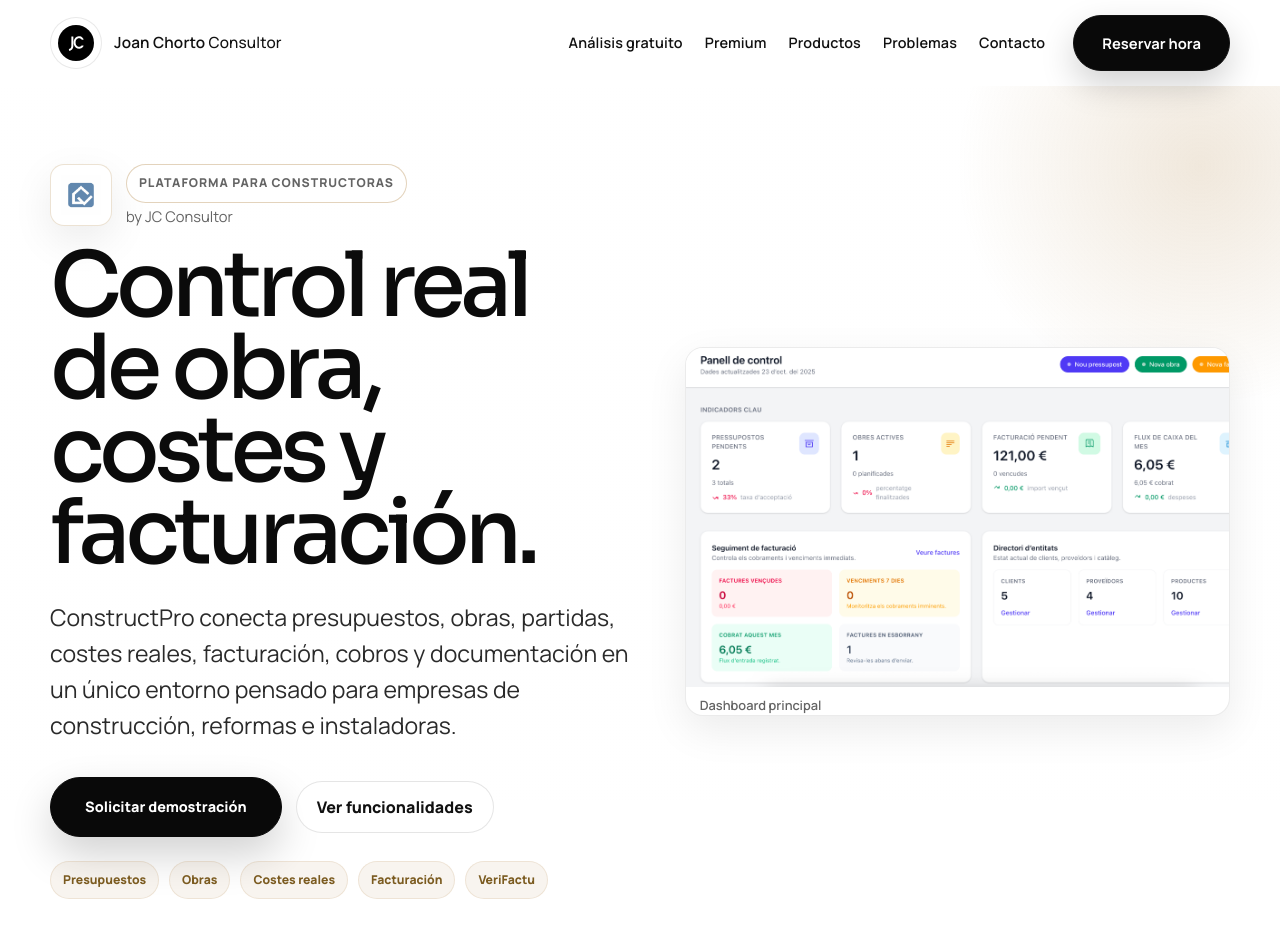
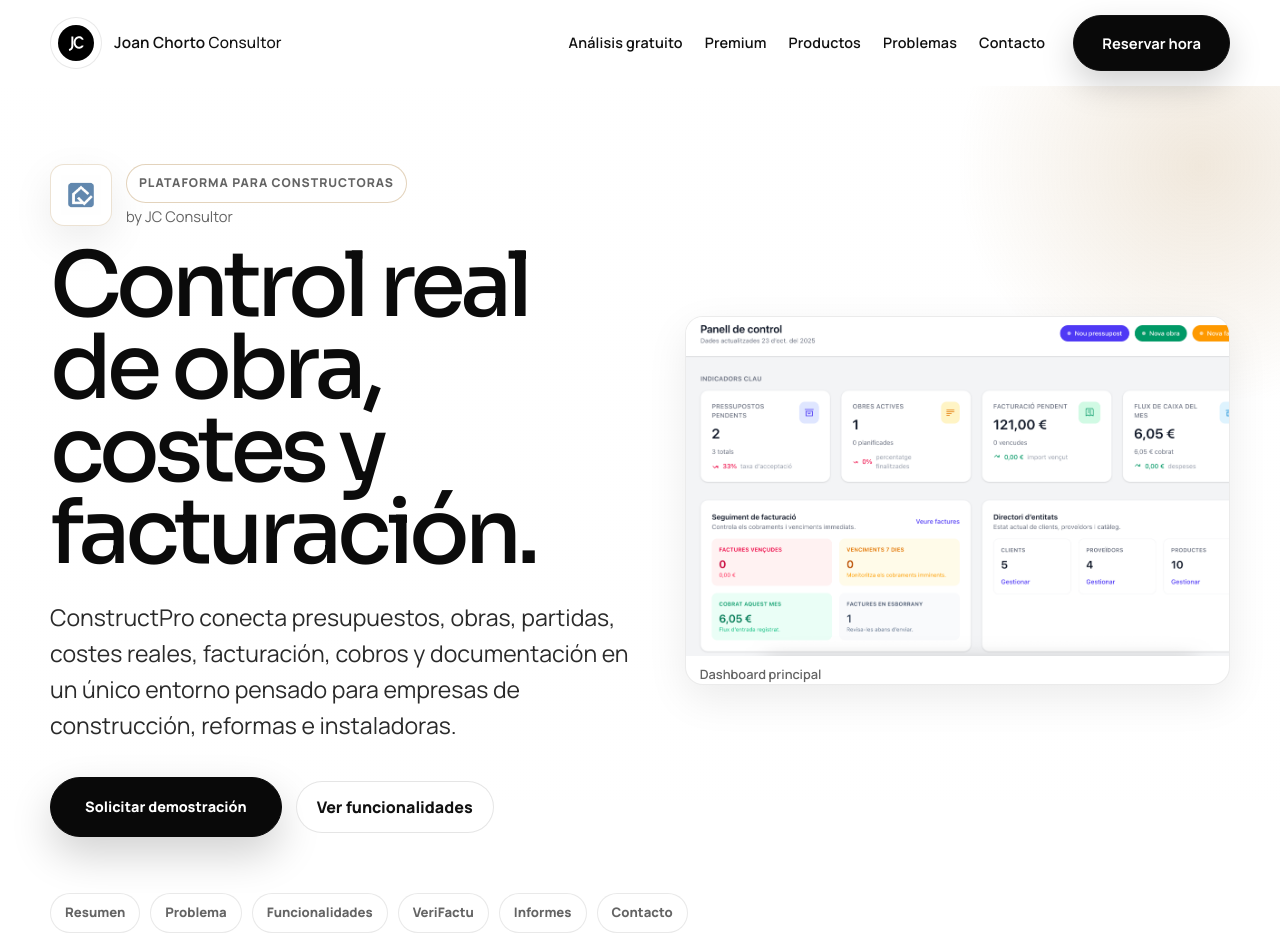
Before and after one commit to joanchorto1/web-jct-agency, a React (Create React App) app: page /constructpro in a window 1280 px wide. Shown: the top 952 px of the page. Built offline with nearby package versions, Linux system fonts and the light colour scheme.

Commit message:
Remove ConstructPro gold labels

```diff
--- a/src/pages/ConstructPro/index.jsx
+++ b/src/pages/ConstructPro/index.jsx
@@ -272,13 +272,6 @@ function ConstructProPage() {
                 Ver funcionalidades
               </a>
             </div>
-            <div className="constructpro-page__hero-highlights">
-              <span>Presupuestos</span>
-              <span>Obras</span>
-              <span>Costes reales</span>
-              <span>Facturación</span>
-              <span>VeriFactu</span>
-            </div>
           </div>
 
           <MediaCard
@@ -401,13 +394,6 @@ function ConstructProPage() {
                 {feature.copy.map((paragraph) => (
                   <p key={paragraph}>{paragraph}</p>
                 ))}
-                <div className="constructpro-page__tag-list">
-                  {feature.tags.map((tag) => (
-                    <span key={tag} className="constructpro-page__tag">
-                      {tag}
-                    </span>
-                  ))}
-                </div>
               </div>
 
               {feature.visibleMedia.length > 0 ? (
@@ -493,13 +479,6 @@ function ConstructProPage() {
                 PDF de presupuesto, PDF de factura, CSV de informes, XML VeriFactu, QR VeriFactu, documentos generales,
                 tickets de materiales y justificantes de gastos.
               </p>
-              <div className="constructpro-page__tag-list">
-                {['PDF', 'CSV', 'XML', 'SVG QR', 'Adjuntos'].map((tag) => (
-                  <span key={tag} className="constructpro-page__tag">
-                    {tag}
-                  </span>
-                ))}
-              </div>
             </div>
           </div>
         </div>
--- a/src/site.css
+++ b/src/site.css
@@ -3268,26 +3268,6 @@ a {
   line-height: 1.55 !important;
 }
 
-.constructpro-page__hero-highlights {
-  display: flex;
-  flex-wrap: wrap;
-  gap: 10px;
-  margin-top: 24px;
-}
-
-.constructpro-page__hero-highlights span {
-  display: inline-flex;
-  align-items: center;
-  min-height: 38px;
-  padding: 0 12px;
-  border: 1px solid rgba(188, 150, 96, 0.18);
-  border-radius: 999px;
-  background: rgba(188, 150, 96, 0.1);
-  color: #7b5b20;
-  font-size: 0.76rem;
-  font-weight: 800;
-}
-
 .constructpro-page__section-intro,
 .constructpro-page__feature-copy p,
 .constructpro-page__card p,
@@ -3332,8 +3312,7 @@ a {
 .constructpro-page__benefits-grid,
 .constructpro-page__media-grid,
 .constructpro-page__single-media,
-.constructpro-page__flow,
-.constructpro-page__tag-list {
+.constructpro-page__flow {
   display: grid;
 }
 
@@ -3451,23 +3430,6 @@ a {
   font-size: 1.02rem;
   color: #2a2a2a;
   line-height: 1.7;
-}
-
-.constructpro-page__tag-list {
-  display: flex;
-  flex-wrap: wrap;
-  gap: 10px;
-  margin-top: 18px;
-}
-
-.constructpro-page__tag {
-  padding: 8px 11px;
-  border-radius: 999px;
-  border: 1px solid rgba(188, 150, 96, 0.22);
-  background: rgba(188, 150, 96, 0.12);
-  color: #7b5b20;
-  font-size: 0.8rem;
-  font-weight: 800;
 }
 
 .constructpro-page__image-card,
```
